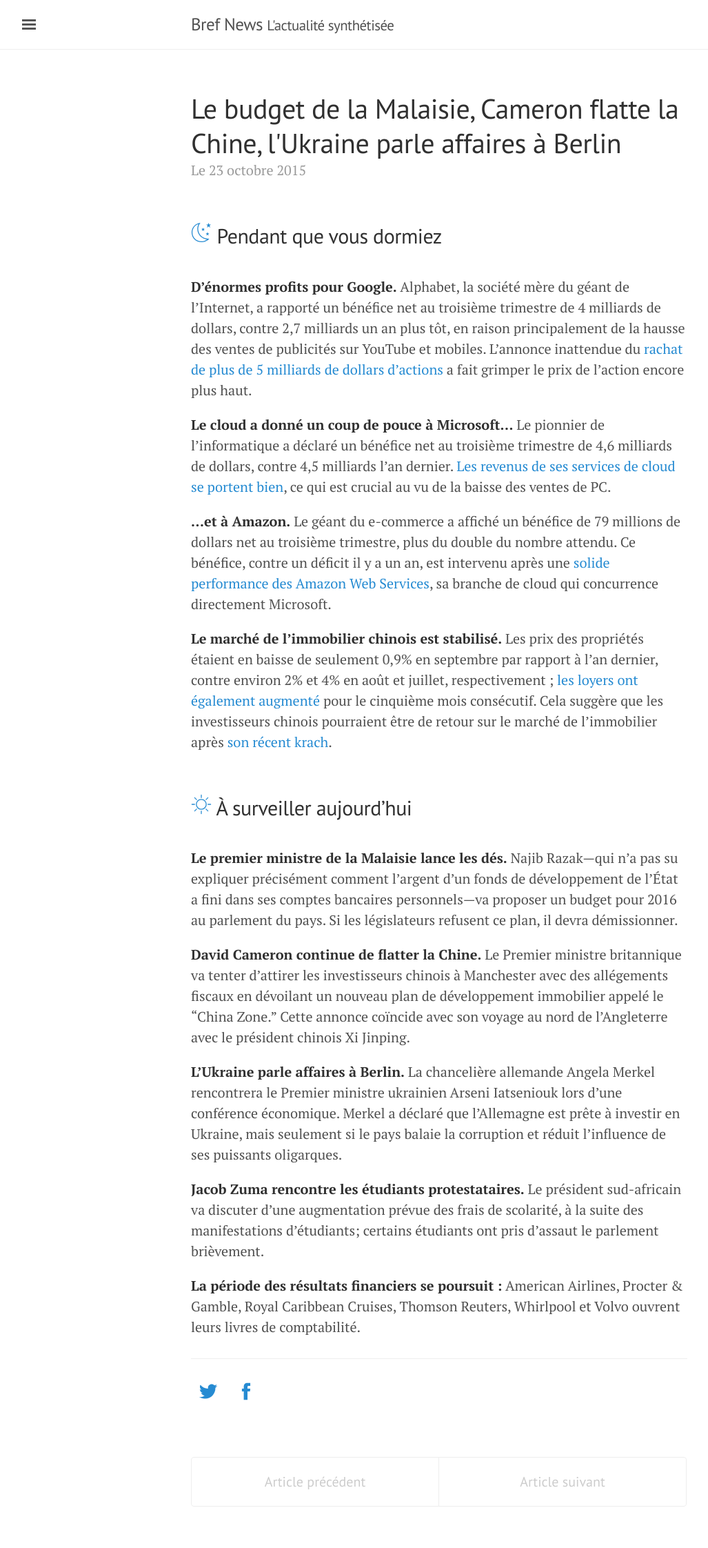
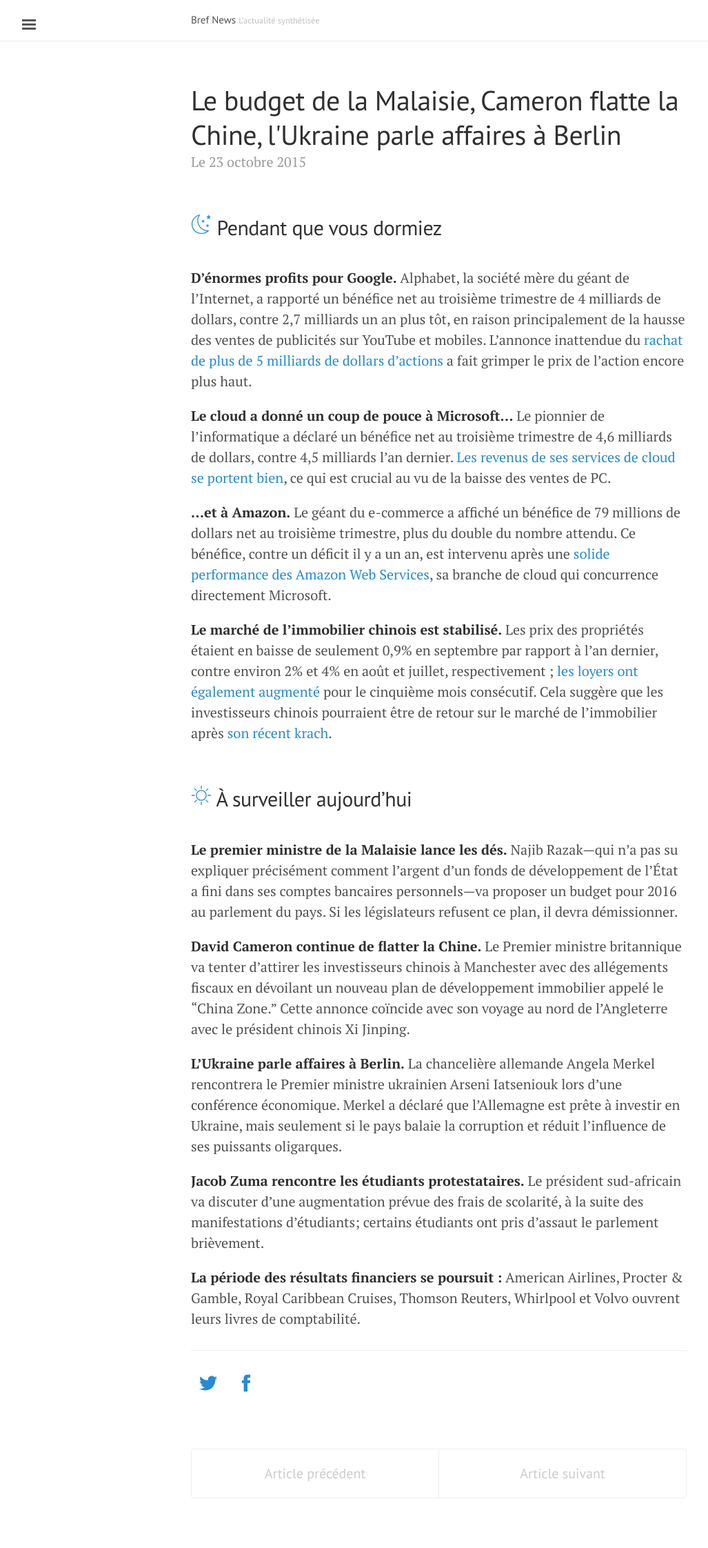
Before and after one commit to BrefNews/brefnews.github.io, a Jekyll site: the page built from index.html, in a window 1280 px wide. Shown: the whole page at 69% size, without its empty margins (3-1030 px from the left). Built offline with Jekyll 4.4.1, drawn with Linux system fonts in a browser that asks for light colours; the list of posts is cut into pages by our own code.

Commit message:
Masthead small styling fix

```diff
--- a/public/styles/main.scss
+++ b/public/styles/main.scss
@@ -274,18 +274,17 @@
   margin-top: 0;
   margin-bottom: 0;
   color: #505050;
+  font-size: 75%;
+  font-weight: 400;
+  letter-spacing: 0;
+
+  small {
+    color: #c0c0c0;
+  }
 
   a {
     color: #505050;
   }
-}
-
-.masthead-title
-.masthead-title small {
-  font-size: 75%;
-  font-weight: 400;
-  color: #c0c0c0;
-  letter-spacing: 0;
 }
 
 @media (max-width: 48em) {
```
